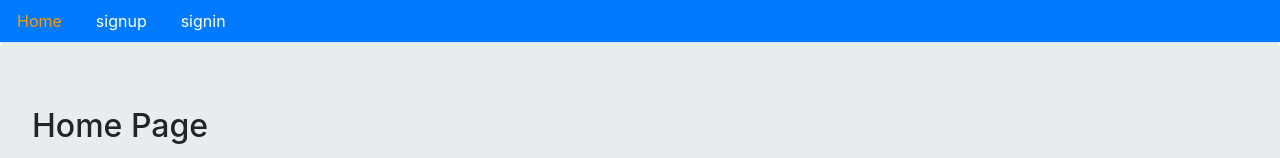
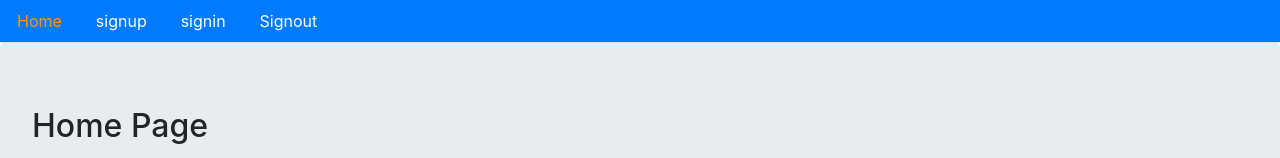
Before and after one commit to Faraz12515/MernStack-Ecommerce, a React (Create React App) app in the folder ecommerce-frontend/: page / in a window 1280 px wide. Shown: the top 158 px of the page. Built offline with nearby package versions, Linux system fonts and the light colour scheme; no server answers.

Commit message:
user signout

```diff
--- a/ecommerce-frontend/src/auth/index.js
+++ b/ecommerce-frontend/src/auth/index.js
@@ -1,5 +1,21 @@
+import axios from "axios";
+import { API } from "../config";
+
 export const authenticate = (data, next) => {
   if (typeof window !== "undefined") {
     localStorage.setItem("jwt", JSON.stringify(data));
   }
 };
+
+export const signout = async () => {
+  if (typeof window !== "undefined") {
+    localStorage.removeItem("jwt");
+
+    try {
+      let response = await axios.get(`${API}/signout`, {});
+      console.log(`signout`, response.data);
+    } catch (err) {
+      console.log(`err`, err);
+    }
+  }
+};
--- a/ecommerce-frontend/src/core/Menu.js
+++ b/ecommerce-frontend/src/core/Menu.js
@@ -1,5 +1,6 @@
 import React from "react";
 import { Link, withRouter } from "react-router-dom";
+import { signout } from "../auth";
 
 const isActive = (history, path) => {
   if (history.location.pathname === path) {
@@ -36,6 +37,15 @@ const Menu = ({ history }) => {
             signin
           </Link>
         </li>
+        <li className="nav--item">
+          <span
+            className="nav-link"
+            style={{ cursor: "pointer", color: "white" }}
+            onClick={() => signout(history.push("/"))}
+          >
+            Signout
+          </span>
+        </li>
       </ul>
     </div>
   );
```
